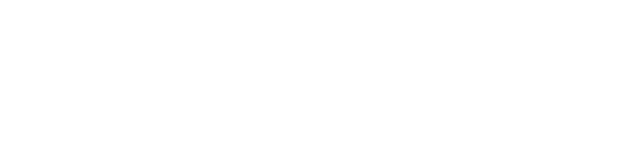
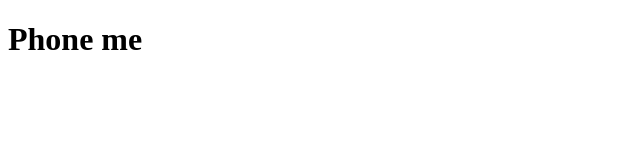
Before and after one commit to nathanjensby/git-practice, a plain HTML site: page contact.html in a window 1280 px wide. Shown: the whole page, without its empty margins (0-640 px from the left). Drawn offline with Linux system fonts and the light colour scheme.

Commit message:
added h1

```diff
--- a/contact.html
+++ b/contact.html
@@ -5,6 +5,6 @@
     <title>Contact Us</title>
   </head>
   <body>
-
+    <h1>Phone me</h1>
   </body>
 </html>
```
